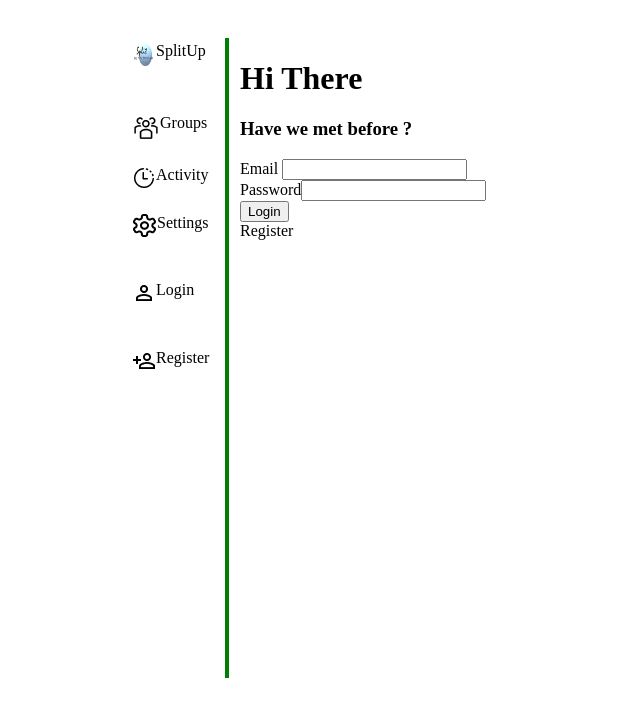
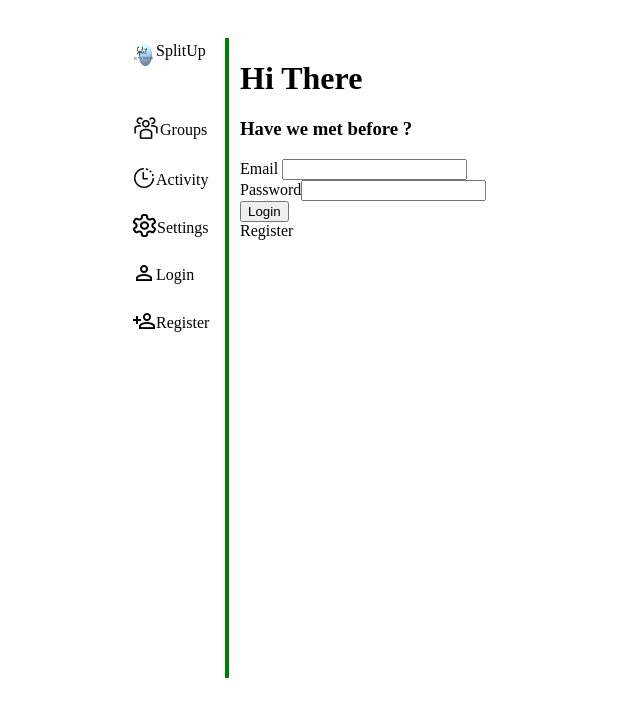
Before and after one commit to sankar6305/Split_react_app, a React (Create React App) app: page /login in a window 1280 px wide. Shown: the top 716 px of the page, without its empty margins (0-640 px from the left). Built offline with nearby package versions, Linux system fonts and the light colour scheme.

Commit message:
adding the colors

```diff
--- a/src/App.css
+++ b/src/App.css
@@ -33,12 +33,6 @@ body {
   flex-direction: row;
 }
 
-.Header-main-component, .login_logout_buttons {
-  margin: 1.25rem 0px;
-  width: 100%;
-  display: flex;
-  flex-direction: row;
-}
 
 .Component {
   margin-left: 7em;
@@ -56,16 +50,73 @@ body {
   margin: 3% 10%;
 }
 
+
+
+
 /* groups styling */
+
+/* adding input box stylings */
+.Adding-data-div {
+  width: 100%;
+  display: flex;
+}
+
+.add-group-input {
+  width: 80%;
+}
+
+.add-group-input > input {
+  width: 70%;
+  border: 2px solid #5461d7;
+  height: 1.8rem;
+  border-radius: 4px;
+  font-size: 20px;
+  font-family: emoji;
+}
+
+.Heading_of_groups {
+  font-size: 30px;
+  font-weight: 600;
+  font-family: math;
+  color: #051eff;
+}
+
+.add-group-input > input:focus {
+  border: 3px solid blue;
+  outline: none;
+}
+
+
+.add-group-btn {
+  width: 15%;
+}
+
+.add-group-btn > button{
+  background-color: #5461d7;
+  width: 100%;
+  border: 2px solid #5461d7;
+  border-radius: 4px;
+  height: 2rem;
+  color: white;
+}
+
+.add-group-btn > button:hover{
+  height: 2.2rem;
+  transform: 0.4s;
+  background-color: white;
+  box-shadow: 2px 2px 2px 2px #808CFF;
+  cursor: pointer;
+  color: black;
+}
+
+/* group name details  */
 
 .each_group {
   display: flex;
   justify-content: space-around;
 }
 
-.user_names {
-  /* align-items: r; */
-}
+
 
 .Main_grops_page {
   text-align: center;
--- /dev/null
+++ b/src/components/Header.css
@@ -0,0 +1,7 @@
+.Header-main-component {
+    margin: 1.25rem 0px;
+    width: 100%;
+    display: flex;
+    flex-direction: row;
+    align-items: center;
+  }
--- a/src/components/Header.jsx
+++ b/src/components/Header.jsx
@@ -1,5 +1,6 @@
 import React from 'react'
 import { useNavigate } from "react-router-dom";
+import './Header.css'
 
 const Header = () => {
 
@@ -11,36 +12,31 @@ const Header = () => {
             <div className="Header-main-nav">
                 <div className="Logo" onClick={(e) => navigate('/')}>
                 <div className="groups_logo"> <img src={require("./Images/logo_by_me.PNG")} alt="Group_icon" /> </div>
-                    SplitUp
+                <div className="login" >SplitUp</div>
                 </div>
             <div className="Header-main-nav-components">
                 <div className="Header-main-component" onClick={(e) => navigate('/groups')}>
                 <div className="groups_img_div"> <img src={require("./Images/groups_image.png")} alt="Group_icon" /> </div>
-                    Groups
+                <div className="login">Groups</div>
                 </div>
                 <div className="Header-main-component" onClick={(e) => navigate('/activity')}>
                 <div className="groups_img_div"> <img src={require("./Images/activity.png")} alt="Group_icon" /> </div>
-                    Activity
+                <div className="login">Activity</div>
                 </div>
                 <div className="Header-main-component" onClick={(e) => navigate('/settings')}>
                 <div className="groups_img_div"> <img src={require("./Images/settings.png")} alt="Group_icon" /> </div>
-                    Settings
+                <div className="login" >Settings </div>
+                </div>
+                <div className="Header-main-component" onClick={(e)=>navigate('/login')}>
+                <div className="groups_img_div"> <img src={require("./Images/login.png")} alt="Group_icon" /> </div>
+                    <div className="login" >Login</div>
+                </div>
+                <div className="Header-main-component" onClick={(e)=>navigate('/register')} >
+                <div className="groups_img_div"> <img src={require("./Images/regester.png")} alt="Group_icon" /> </div>
+                    <div className="login" >Register</div>
                 </div>
             </div>
-            <div className="login_logout_buttons" onClick={(e)=>navigate('/login')}>
-            <div className="groups_img_div"> <img src={require("./Images/login.png")} alt="Group_icon" /> </div>
-                <div className="login" >
 
-                    Login
-                </div>
-            </div>
-            <div className="login_logout_buttons" onClick={(e)=>navigate('/register')} >
-            <div className="groups_img_div"> <img src={require("./Images/regester.png")} alt="Group_icon" /> </div>
-                <div className="login" >
-
-                    Register
-                </div>
-            </div>
         </div>
     </div>
   )
--- a/src/components/groups.jsx
+++ b/src/components/groups.jsx
@@ -63,18 +63,25 @@ const Groups = () => {
       headers: {
           Authorization: `Bearer ${token}`
       },
-  }).then(()=> setFlag(false))
+  }).then(()=>{
+    setFlag(false)
+    setGrapName('')
+  })
   }
 
 
   return (
     <div className='Main_grops_page'>
-    <h1>Groups</h1>
+    <div className='Heading_of_groups'>Groups</div>
     <div className="add_group_div">
       <div className="add_gorup_form">
-        <div>
-          <input type="text" placeholder='Enter group name' name='group name' onChange={(e)=>setGrapName(e.target.value)} />
+        <div className='Adding-data-div'>
+          <div className="add-group-input">
+          <input type="text" placeholder='Enter group name' value={grpname} name='group name' onChange={(e)=>setGrapName(e.target.value)} />
+          </div>
+          <div className="add-group-btn">
           <button onClick={SubmitGrp}>Create Group</button>
+          </div>
         </div>
       </div>
     </div>
```
